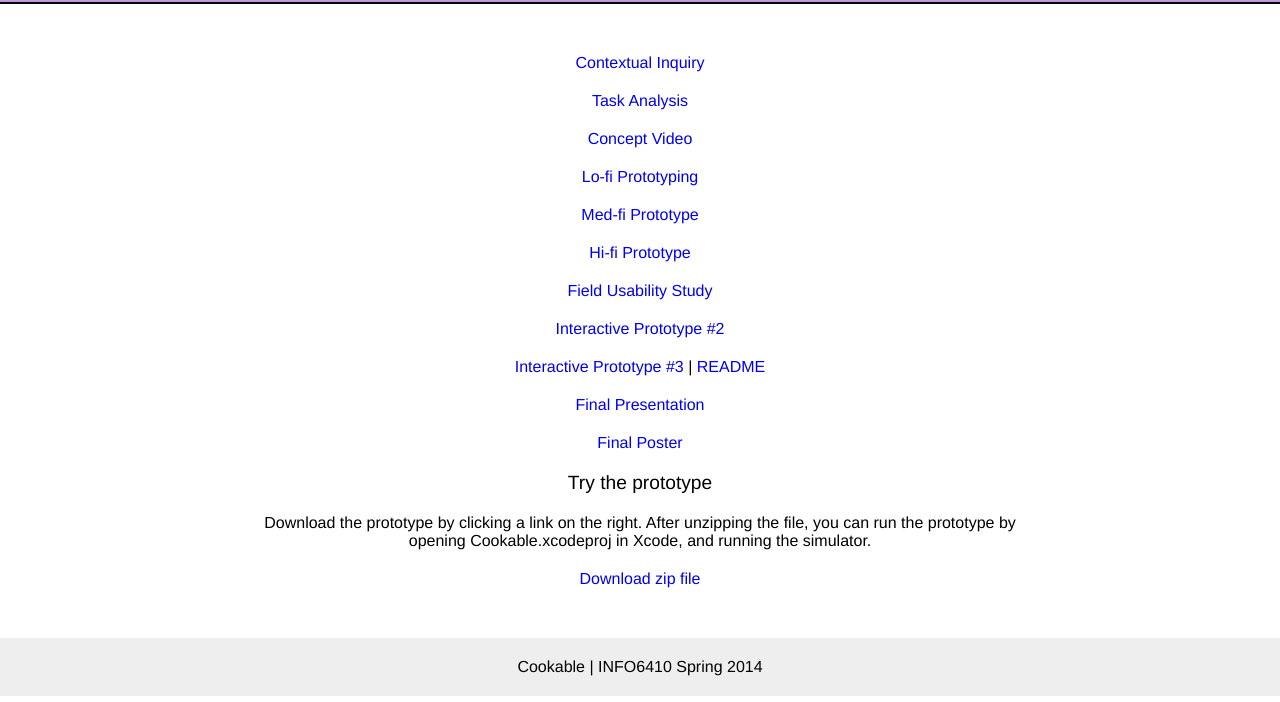
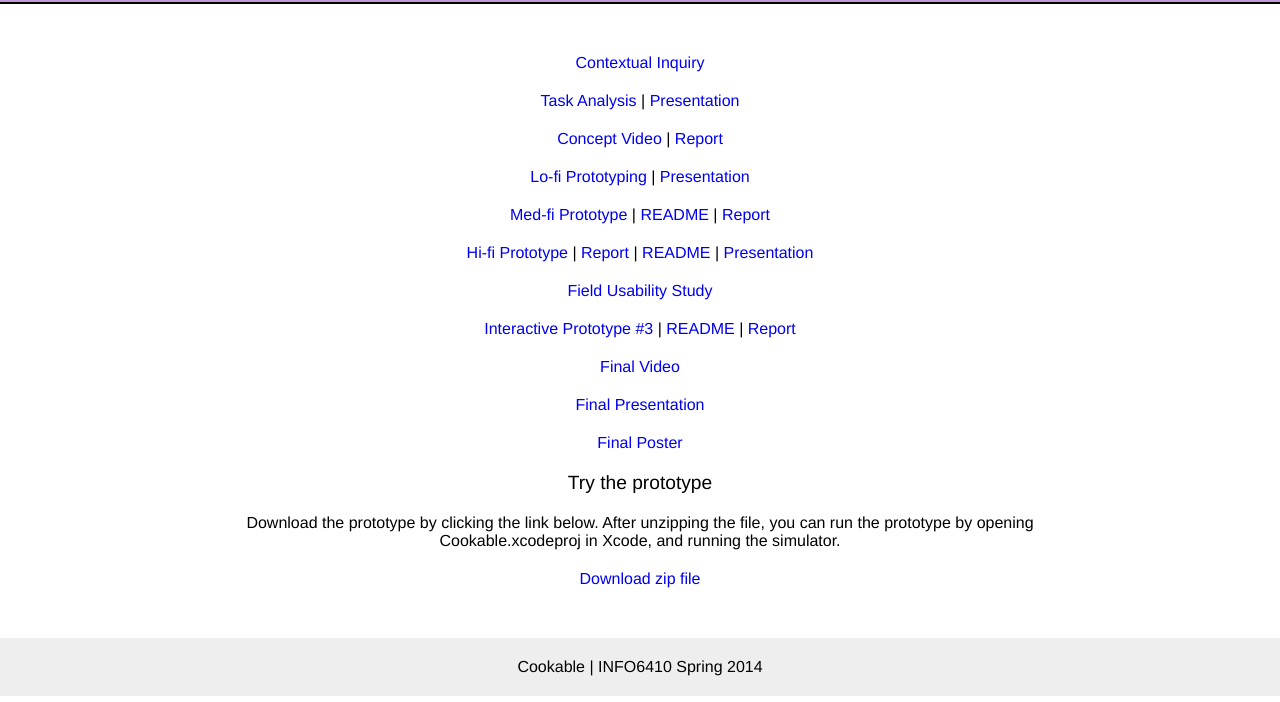
Before and after one commit to AlexWolff90/Cookable, a plain HTML site: page docs.html in a window 1280 px wide. Shown: the part 98-800 px from the top of the page. Drawn offline with Linux system fonts and the light colour scheme; a web font is replaced by a local one.

Commit message:
Update doc files to be complete

```diff
--- a/docs.html
+++ b/docs.html
@@ -27,19 +27,19 @@
     <div class="content">
       <div class="docs">
 	<p><a href="https://docs.google.com/a/cornell.edu/document/d/1sdN7gYqnsLQ2rIVAttqFfdarfxXztsPPm32j9xv7KP4/edit">Contextual Inquiry</a></p>
-	<p><a href="https://docs.google.com/a/cornell.edu/document/d/1gCMu0Pm5MIMwwEeLafyqnyYR-kubhHuw89clBzjqaLg/edit">Task Analysis</a></p>
-	<p><a href="https://docs.google.com/a/cornell.edu/document/d/1EU2lnE0D5UXIApHQt1lkEgx30ZdRYXCxZjpyOGST3KE/edit">Concept Video</a></p>
-	<p><a href="https://docs.google.com/a/cornell.edu/document/d/1A0tf3uV23dvQVNu4JuJVk1bg_Ntfz0jJyLpRY0T5nQI/edit">Lo-fi Prototyping</a></p>
-	<p><a href="https://docs.google.com/a/cornell.edu/document/d/1IbZhTXo1_RWeSg_TLSXvhZuoq-cgoViaK3ndobAptWI/edit">Med-fi Prototype</a></p>
-	<p><a href="https://docs.google.com/a/cornell.edu/document/d/1h33ODjIVkOh3KBt9B-fNm0J8g3RVhRi-WBbEGB-zo4E/edit">Hi-fi Prototype</a></p>
+	<p><a href="https://docs.google.com/a/cornell.edu/document/d/1gCMu0Pm5MIMwwEeLafyqnyYR-kubhHuw89clBzjqaLg/edit">Task Analysis</a> | <a href="https://docs.google.com/a/cornell.edu/presentation/d/17gD2d0iJa6Hn8lU_nrC6ZCbSeM9kExhhMt-yJu6Rx_A/edit">Presentation</a></p>
+	<p><a href="https://docs.google.com/a/cornell.edu/file/d/0B_kx-3oLu2zXVEh2QjZ0aHdFR1k/edit">Concept Video</a> | <a href="https://docs.google.com/a/cornell.edu/document/d/1EU2lnE0D5UXIApHQt1lkEgx30ZdRYXCxZjpyOGST3KE/edit">Report</a></p>
+	<p><a href="https://docs.google.com/a/cornell.edu/document/d/1A0tf3uV23dvQVNu4JuJVk1bg_Ntfz0jJyLpRY0T5nQI/edit">Lo-fi Prototyping</a> | <a href="https://docs.google.com/a/cornell.edu/presentation/d/1Kin6UffVq8A5xKEhBRZIyfWpn2AzUQjJDissjysR690/edit">Presentation</a></p>
+	<p><a href="https://alexwolff.proto.io/share/?id=2f325fd0-5ce6-4ff2-bea6-dcc256451b3b&v=2">Med-fi Prototype</a> | <a href="https://docs.google.com/a/cornell.edu/document/d/1lrhZK030l0TdXF2_p5GptD5CTBSQcmjdv1nR3Gd8-CI/edit">README</a> | <a href="https://docs.google.com/a/cornell.edu/document/d/1IbZhTXo1_RWeSg_TLSXvhZuoq-cgoViaK3ndobAptWI/edit">Report</a></p>
+	<p><a href="prototypes/Hi-Fi.zip">Hi-fi Prototype</a> | <a href="https://docs.google.com/a/cornell.edu/document/d/1h33ODjIVkOh3KBt9B-fNm0J8g3RVhRi-WBbEGB-zo4E/edit">Report</a> | <a href="https://docs.google.com/a/cornell.edu/document/d/1ea_iP3lte6zQRjmEREtMEwT8H6OVJzwHqfXKMNzXLEA/edit">README</a> | <a href="https://docs.google.com/a/cornell.edu/presentation/d/1uYaQxxKSPoqozQH5zuSXvmcrcoz7srEyCBVQvFPKWz0/edit">Presentation</a></p>
 	<p><a href="https://docs.google.com/a/cornell.edu/document/d/1OYwuECw63Jr4MyYO9v2rl1pSo29FUPljTnUqgY6nLP8/edit">Field Usability Study</a></p>
-	<p><a href="https://docs.google.com/a/cornell.edu/document/d/1nwB0g_9VP8IitLfz1cknTg3UgCrfGz_S6aPfA_wl7pg/edit">Interactive Prototype #2</a></p>
-	<p><a href="https://docs.google.com/a/cornell.edu/document/d/1nwB0g_9VP8IitLfz1cknTg3UgCrfGz_S6aPfA_wl7pg/edit">Interactive Prototype #3</a> | <a href="docs/proto3/README.txt">README</a></p>
+	<p><a href="https://github.com/AlexWolff90/Cookable/zipball/master">Interactive Prototype #3</a> | <a href="docs/proto3/README.txt">README</a> | <a href="https://docs.google.com/a/cornell.edu/document/d/1nwB0g_9VP8IitLfz1cknTg3UgCrfGz_S6aPfA_wl7pg/edit">Report</a></p>
+	<p><a href="https://docs.google.com/a/cornell.edu/file/d/0B_kx-3oLu2zXM0NkamZtc2xvTXc/edit">Final Video</a></p>
 	<p><a href="https://docs.google.com/a/cornell.edu/presentation/d/1ZOR_8Z9E1IICJ7hq6k90gtflBlfFAjzetKqz7dS_V7k/edit">Final Presentation</a></p>
 	<p><a href="docs/CookablePoster.pdf">Final Poster</a></p>
 
 	<h2>Try the prototype</h2>
-	<p>Download the prototype by clicking a link on the right. After unzipping the file, you can run the prototype by opening Cookable.xcodeproj in Xcode, and running the simulator.</p>
+	<p>Download the prototype by clicking the link below. After unzipping the file, you can run the prototype by opening Cookable.xcodeproj in Xcode, and running the simulator.</p>
 	<a href="https://github.com/AlexWolff90/Cookable/zipball/master" class="button">
 	  Download zip file
 	</a>
```
Also changed, not shown: docs/proto3/README.txt, 1 other file.
